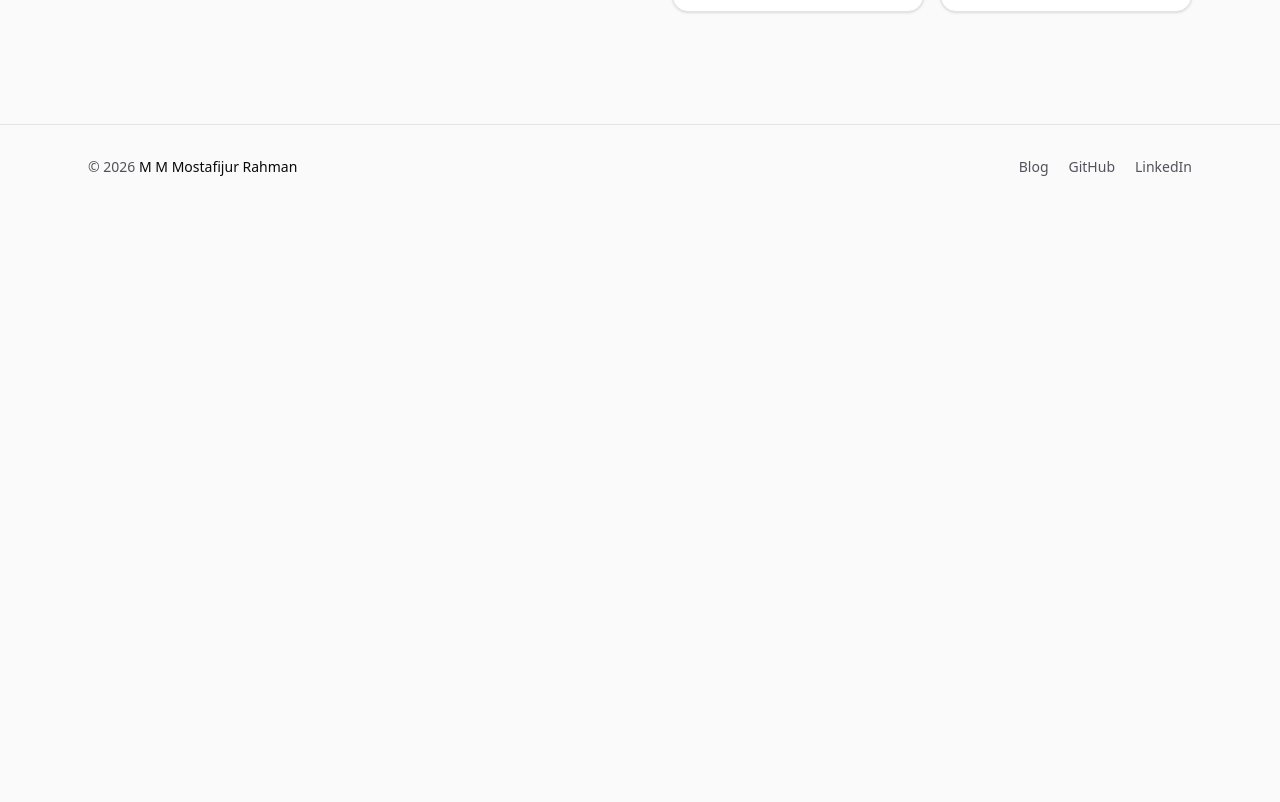
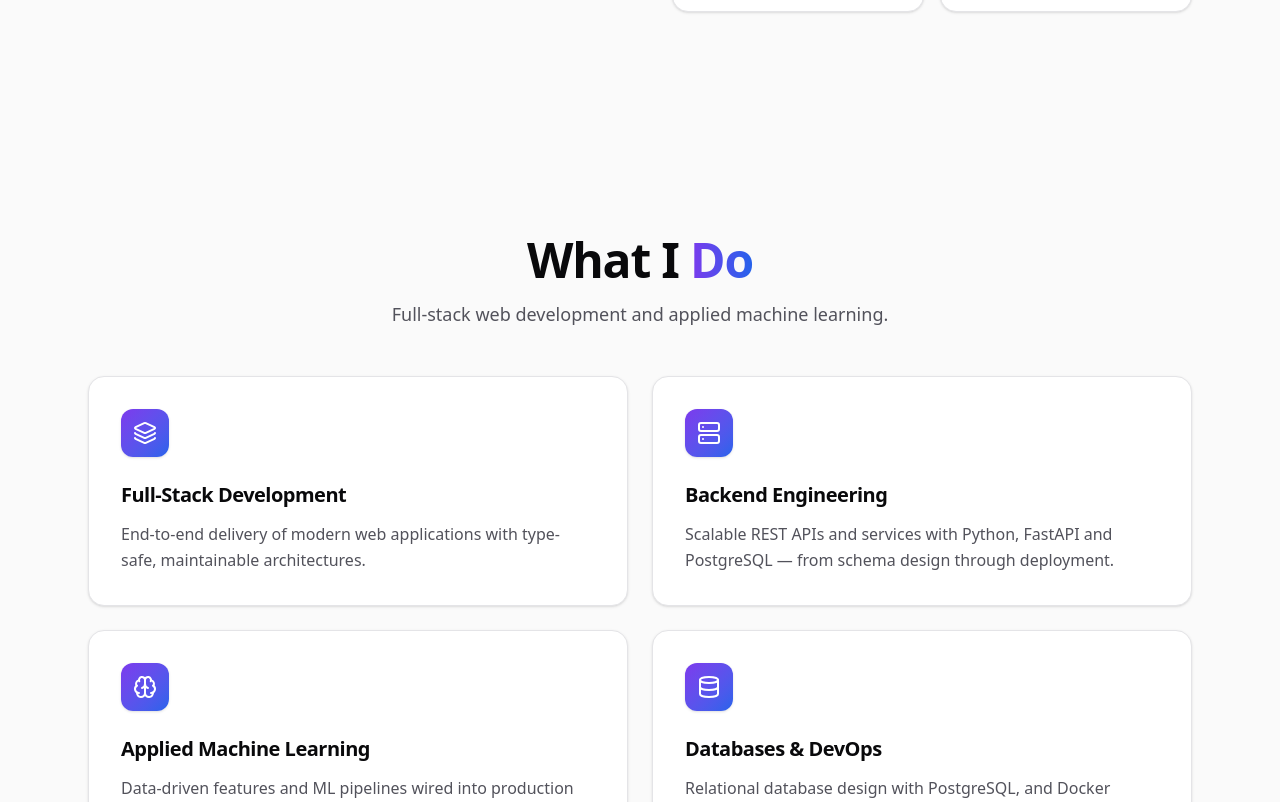
Before and after one commit to rahmanmostafijur/portfolio, a React (Vite) app: page / in a window 1280 px wide. Shown: the part 1498-2300 px from the top of the page. Before the commit the page ends 1787 px from the top, so only its background shows below. Built offline with nearby package versions, Linux system fonts and the light colour scheme.

Commit message:
feat(services): add What I Do section with four service cards
Full-Stack Development, Backend Engineering, Applied Machine Learning and Databases & DevOps (CV wording). Section headings now live in profile.ts.

```diff
--- /dev/null
+++ b/src/components/sections/Services.tsx
@@ -0,0 +1,36 @@
+import { Brain, Database, Layers, Server, type LucideIcon } from 'lucide-react';
+import { headings, services, type Service } from '@/data/profile';
+import Section from '@/components/layout/Section';
+import Reveal from '@/components/ui/Reveal';
+
+const serviceIcons: Record<Service['icon'], LucideIcon> = {
+  layers: Layers,
+  server: Server,
+  brain: Brain,
+  database: Database,
+};
+
+export default function Services() {
+  return (
+    <Section id="services" align="center" {...headings.services}>
+      <ul className="grid gap-6 md:grid-cols-2">
+        {services.map((service, i) => {
+          const Icon = serviceIcons[service.icon];
+          return (
+            <li key={service.title}>
+              <Reveal delay={i * 0.08} className="h-full">
+                <article className="group h-full rounded-2xl border border-border bg-card p-7 shadow-sm transition-all duration-300 hover:-translate-y-1 hover:shadow-lg sm:p-8">
+                  <span className="flex size-12 items-center justify-center rounded-xl bg-linear-to-br from-accent-from to-accent-to text-white shadow-sm">
+                    <Icon aria-hidden className="size-6" />
+                  </span>
+                  <h3 className="mt-6 text-xl font-bold tracking-tight text-foreground">{service.title}</h3>
+                  <p className="mt-3 leading-relaxed text-muted-foreground">{service.description}</p>
+                </article>
+              </Reveal>
+            </li>
+          );
+        })}
+      </ul>
+    </Section>
+  );
+}
--- a/src/data/profile.ts
+++ b/src/data/profile.ts
@@ -123,6 +123,32 @@ export const idCardFields: IdCardField[] = [
   { label: 'Experience', value: 'Since Feb 2026' },
   { label: 'Status', value: 'Active', isStatus: true },
 ];
+
+export interface SectionHeading {
+  title: string;
+  accent: string;
+  subtitle?: string;
+}
+
+export const headings = {
+  services: {
+    title: 'What I',
+    accent: 'Do',
+    subtitle: 'Full-stack web development and applied machine learning.',
+  },
+  projects: {
+    title: 'Selected',
+    accent: 'Works',
+    subtitle: 'Personal projects and company work.',
+  },
+  career: { title: 'Career', accent: 'Journey' },
+  education: { title: 'Academic', accent: 'Background' },
+  skills: {
+    title: 'Technical',
+    accent: 'Arsenal',
+    subtitle: 'Languages, frameworks and tools I use, grouped by area.',
+  },
+} satisfies Record<string, SectionHeading>;
 
 export const about = {
   headingLead: 'I treat software',
--- a/src/pages/HomePage.tsx
+++ b/src/pages/HomePage.tsx
@@ -1,6 +1,7 @@
 import Hero from '@/components/sections/Hero';
 import TechMarquee from '@/components/sections/TechMarquee';
 import About from '@/components/sections/About';
+import Services from '@/components/sections/Services';
 
 export default function HomePage() {
   return (
@@ -8,6 +9,7 @@ export default function HomePage() {
       <Hero />
       <TechMarquee />
       <About />
+      <Services />
     </>
   );
 }
```
